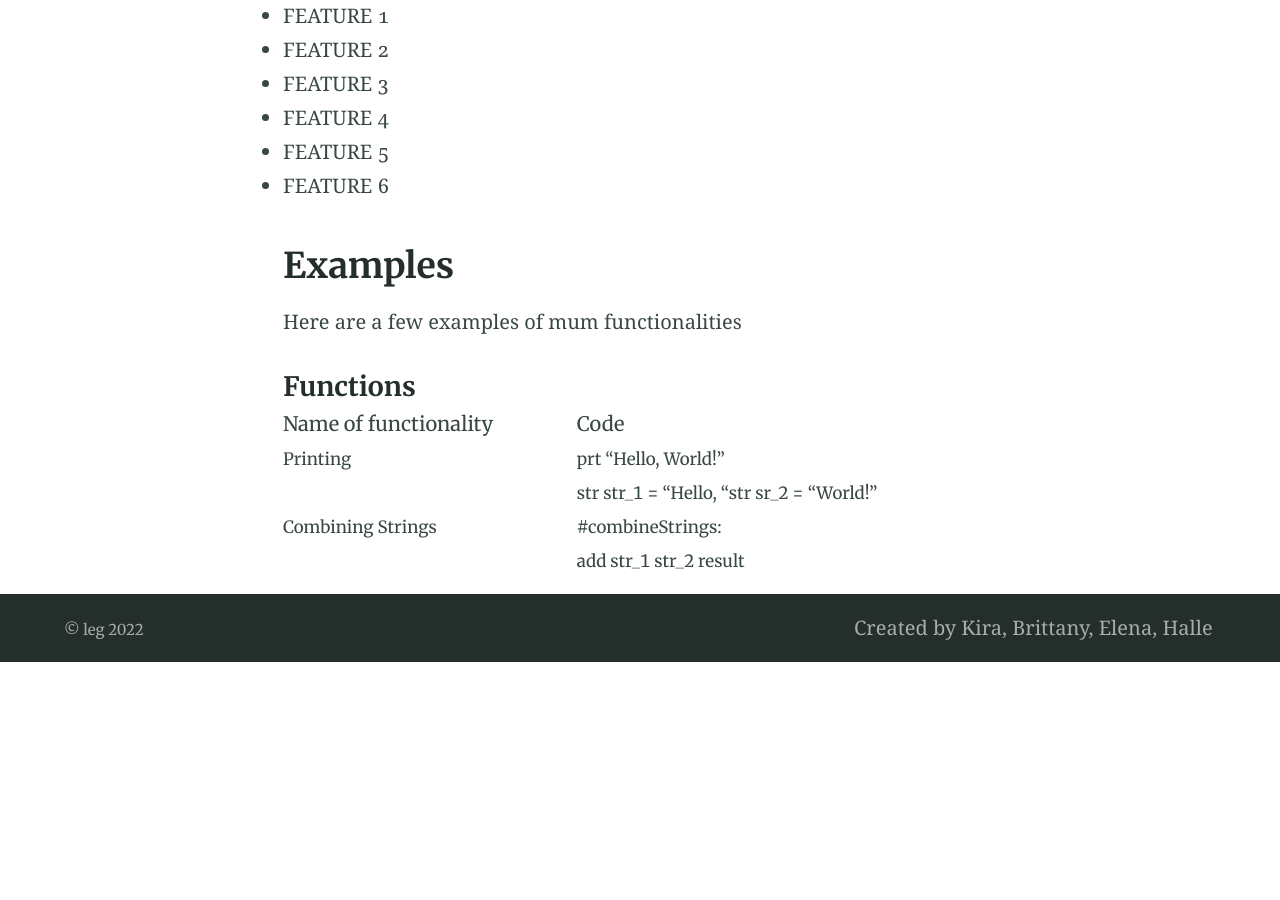
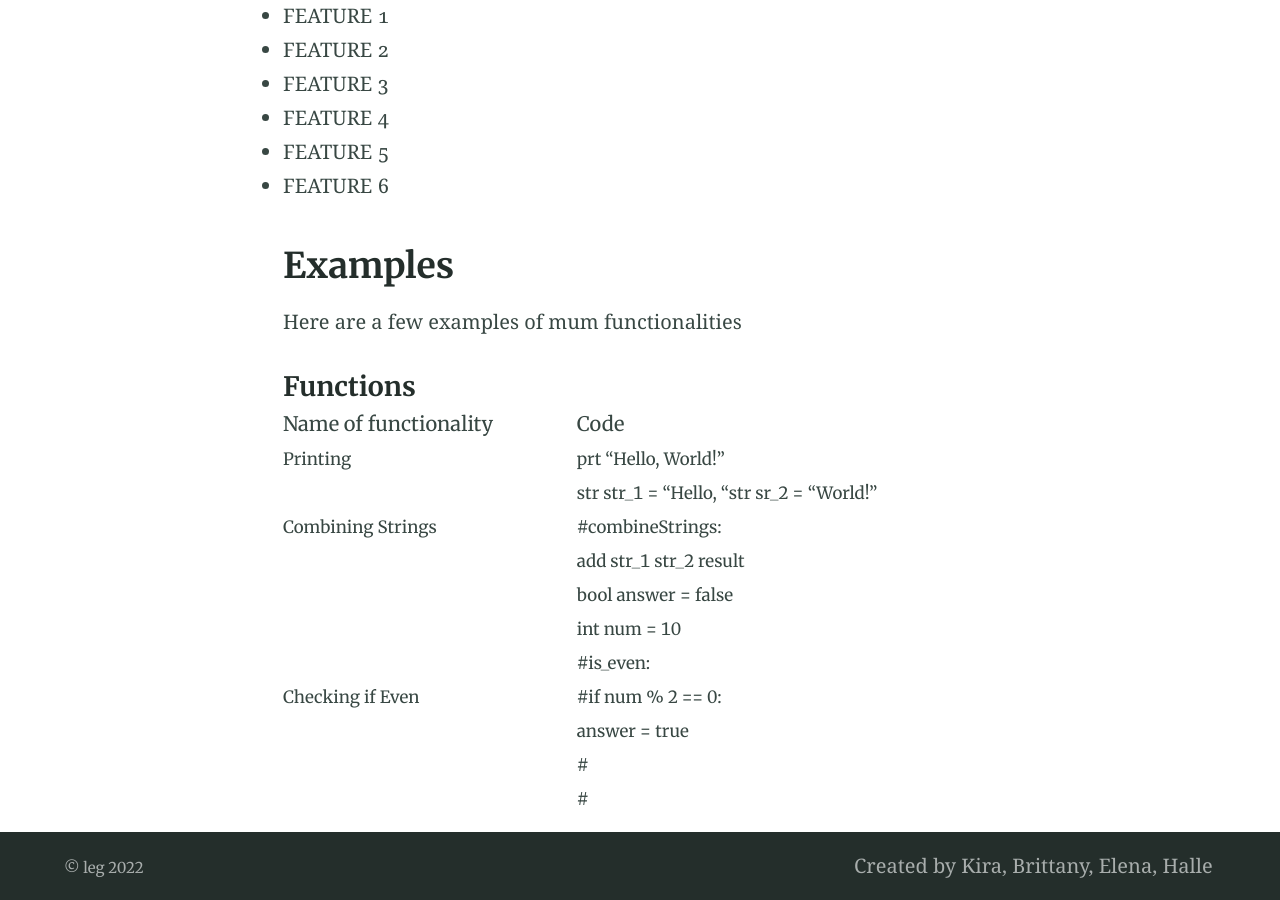
Before and after one commit to bsteenbergen/leg, a Jekyll site: the page built from index.md, in a window 1280 px wide and 900 px high, scrolled down 1172 px. Built offline with Jekyll 4.4.1, drawn with Linux system fonts in a browser that asks for light colours; before the commit the page ends 1834 px from its top, so only the background shows below that.

Commit message:
Update index.md

```diff
--- a/index.md
+++ b/index.md
@@ -29,7 +29,8 @@ Here are a few examples of mum functionalities
 
 #### Functions
 
-| Name of functionality | Code                                                                                   |
-| --------------------- | -------------------------------------------------------------------------------------- |
-| Printing              | prt "Hello, World!"                                                                    |
-| Combining Strings     | str str_1 = "Hello, "str sr_2 = "World!"<br>#combineStrings:<br>add str_1 str_2 result |
+| Name of functionality | Code                                                                                                |
+| --------------------- | --------------------------------------------------------------------------------------------------- |
+| Printing              | prt "Hello, World!"                                                                                 |
+| Combining Strings     | str str_1 = "Hello, "str sr_2 = "World!"<br>#combineStrings:<br>add str_1 str_2 result              |
+| Checking if Even      | bool answer = false<br>int num = 10<br>#is_even:<br> #if num % 2 == 0:<br> answer = true<br> #<br># |
```
